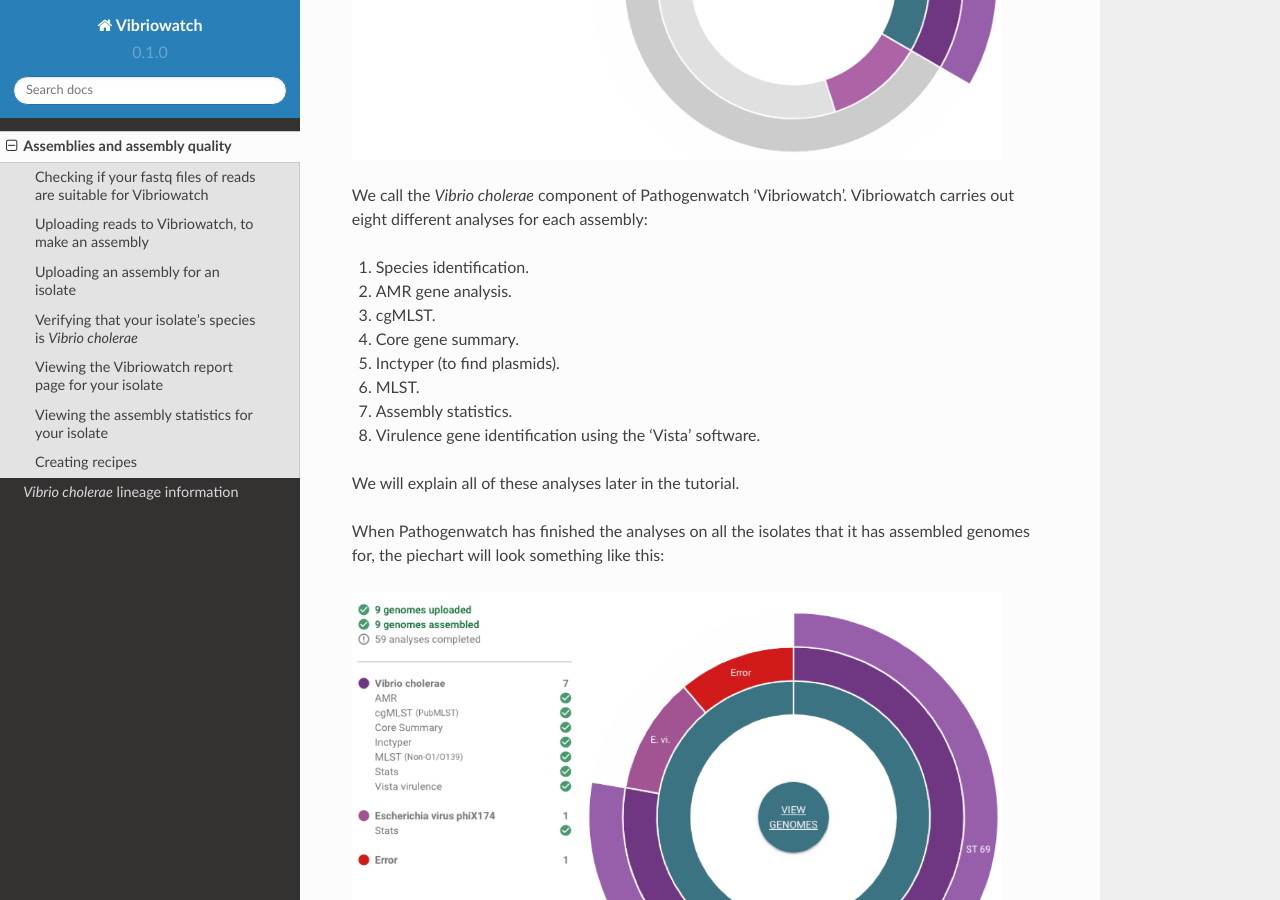
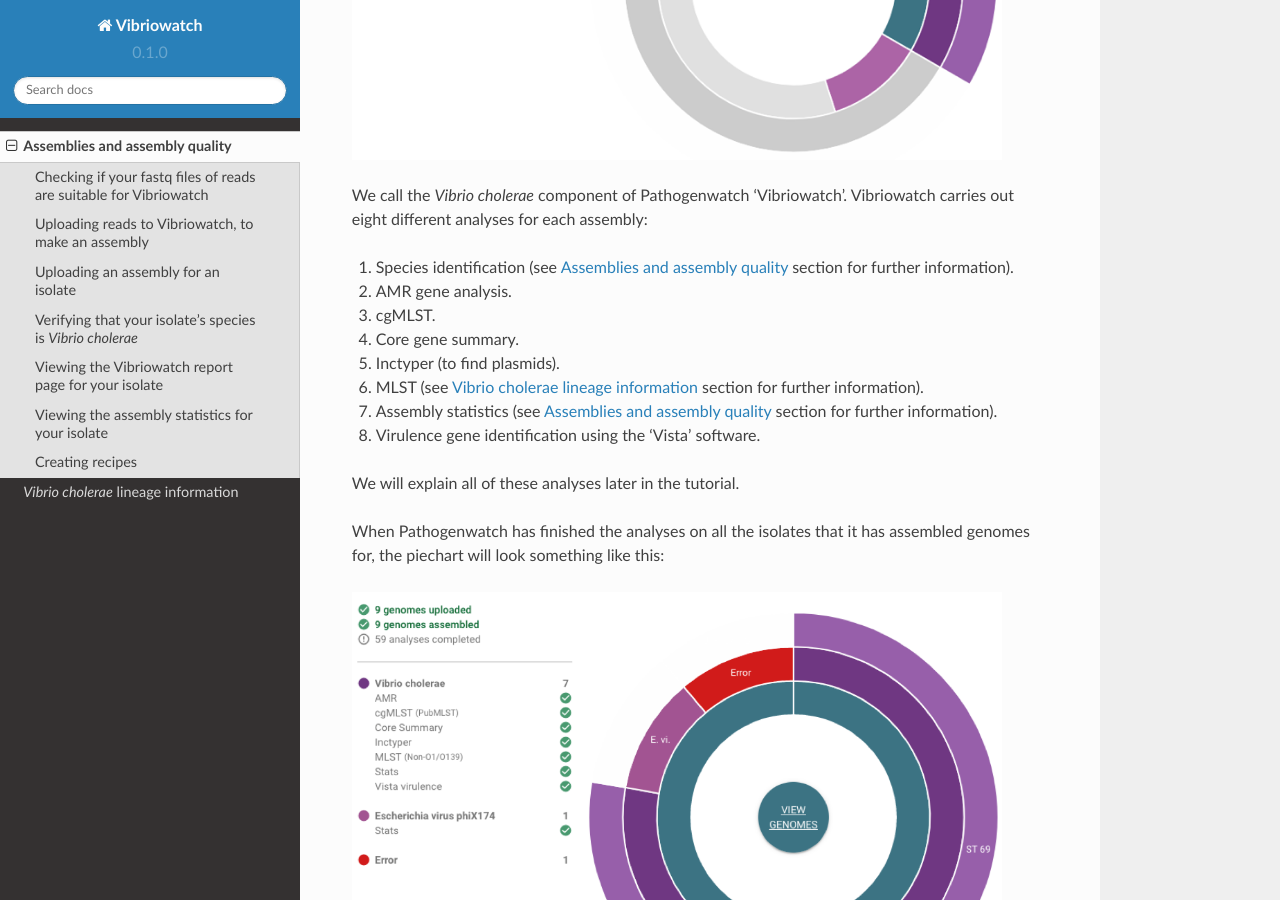
Before and after one commit to avrilcoghlan/cholerabook, a Sphinx documentation site: the page built from docs/source/assemblies.rst, in a window 1280 px wide and 900 px high, scrolled down 4186 px. Built offline with Sphinx 7.4.7 and the Read the Docs theme 2.0.0, drawn with Linux system fonts in a browser that asks for light colours.

Commit message:
Update assemblies.rst
Added links to other pages.

```diff
--- a/docs/source/assemblies.rst
+++ b/docs/source/assemblies.rst
@@ -85,13 +85,13 @@
 
 We call the *Vibrio cholerae* component of Pathogenwatch 'Vibriowatch'. Vibriowatch carries out eight different analyses for each assembly:
 
-#. Species identification.
+#. Species identification (see :doc:`assemblies` section for further information).
 #. AMR gene analysis.
 #. cgMLST.
 #. Core gene summary.
 #. Inctyper (to find plasmids).
-#. MLST.
-#. Assembly statistics.
+#. MLST (see :doc:`mlst` section for further information).
+#. Assembly statistics (see :doc:`assemblies` section for further information).
 #. Virulence gene identification using the 'Vista' software.
 
 We will explain all of these analyses later in the tutorial.
```
